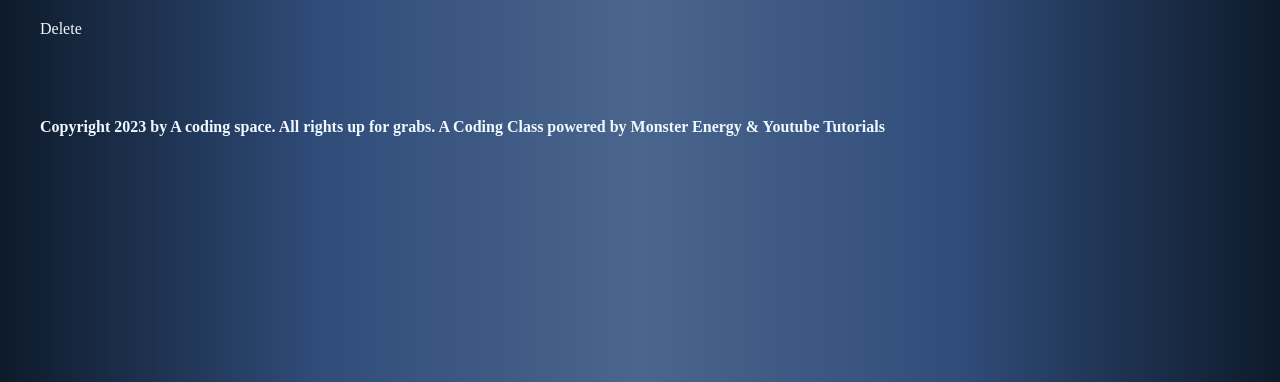
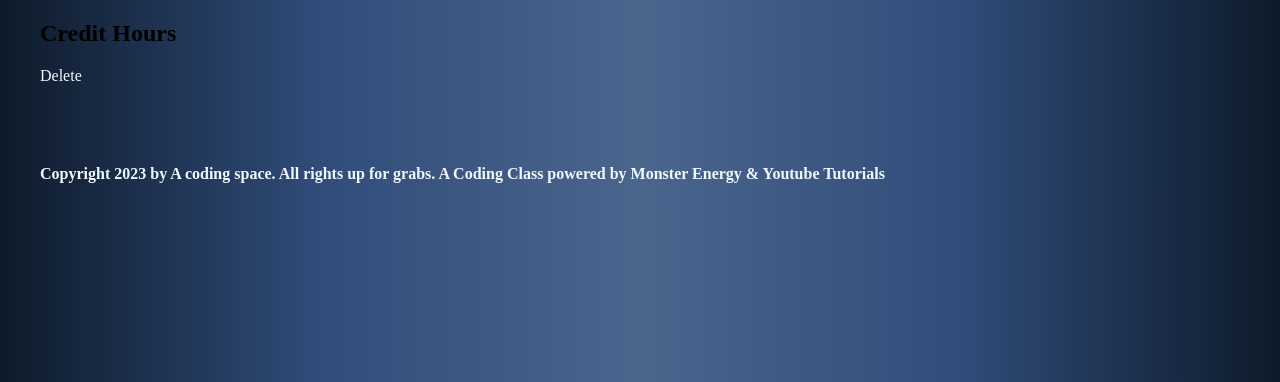
Before and after one commit to jrodriguez248/SDEV_255_Final_Project, a Node project: template views/course.ejs in a window 1280 px wide. Shown: the part 68-450 px from the top of the page. Run offline with Node 20 templates, Linux system fonts and the light colour scheme; the template is opened without the code that fills it, so the values that code supplies are empty; some libraries are stand-ins or nearby versions.

Commit message:
add credit hours

```diff
--- a/models/course.js
+++ b/models/course.js
@@ -13,6 +13,9 @@ const CourseSchema = new Schema({
     CourseDescription:{
         type: String,
         required: false
+    },
+    CreditHours:{
+        type:Number,
     }},{timestamps:true});
 
 const Course = mongoose.model('Course', CourseSchema);
--- a/views/course.ejs
+++ b/views/course.ejs
@@ -9,6 +9,10 @@
         <div class="course_details">
             <p><%= course.CourseDescription %></p>
         </div>
+        <h2>
+          Credit Hours
+        </h2>
+        <p><%= course.CreditHours%></p>
         <a class="delete" data-doc="<%= course.id %>">Delete</a>
     </div>
 </body>
--- a/views/createCourse.ejs
+++ b/views/createCourse.ejs
@@ -11,6 +11,8 @@
             <input type="text" id="CourseNumber" name="CourseNumber" required>
             <label for="CourseDescription"> Course Description</label>
             <textarea id="CourseDescription" name="CourseDescription"></textarea>
+            <label for="course_credit"> Number of Credit Hours</label>
+            <input type="number" id="CreditHours", name="CreditHours">
             <button> Create Course</button>
         </form>
     </div>
--- a/views/partials/course_creator.ejs
+++ b/views/partials/course_creator.ejs
@@ -6,6 +6,8 @@
         <input type="text" id="course_number" name="course_number" required>
         <label for="course_discription"> Course Description</label>
         <textarea id="course_discription" name="course_discription"></textarea>
+        <label for="course_credit"> Number of Credit Hours</label>
+        <input type="number" id="CreditHours", name="CreditHours">
         <button> Create Course</button>
     </form>
 </div>
```
